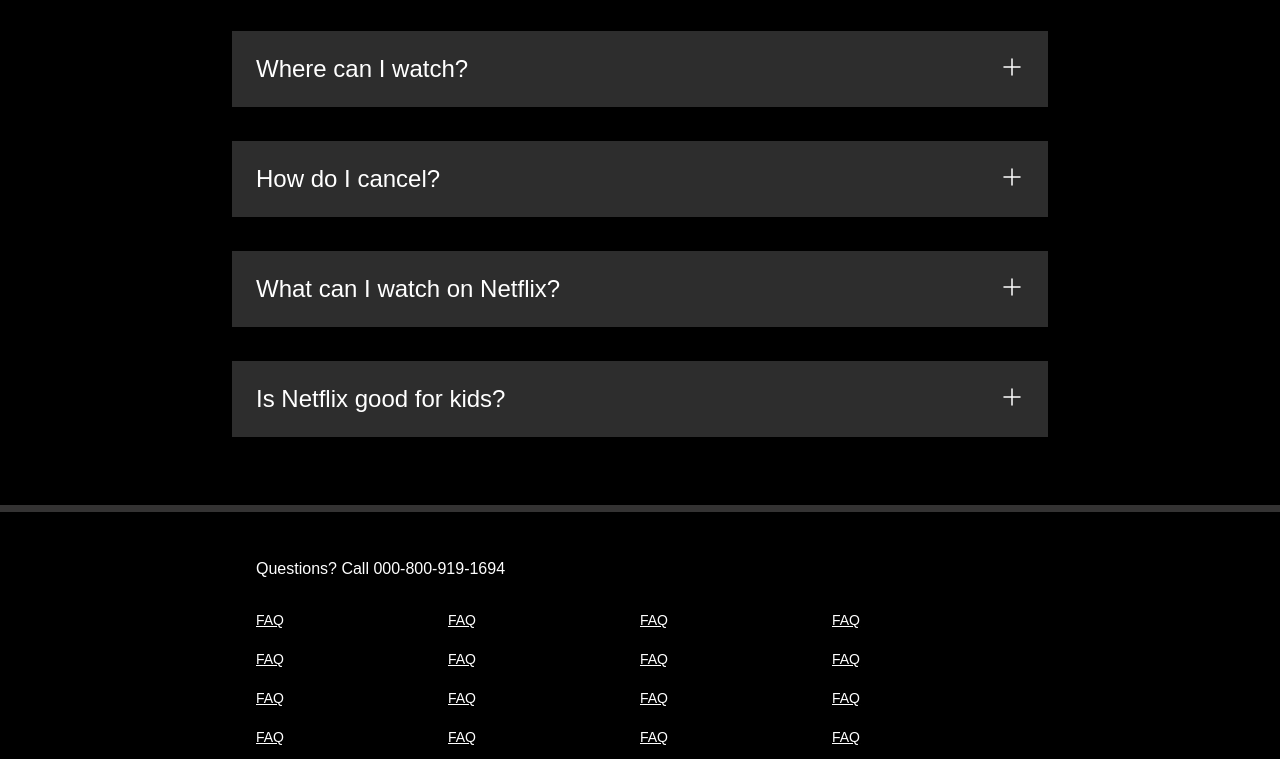
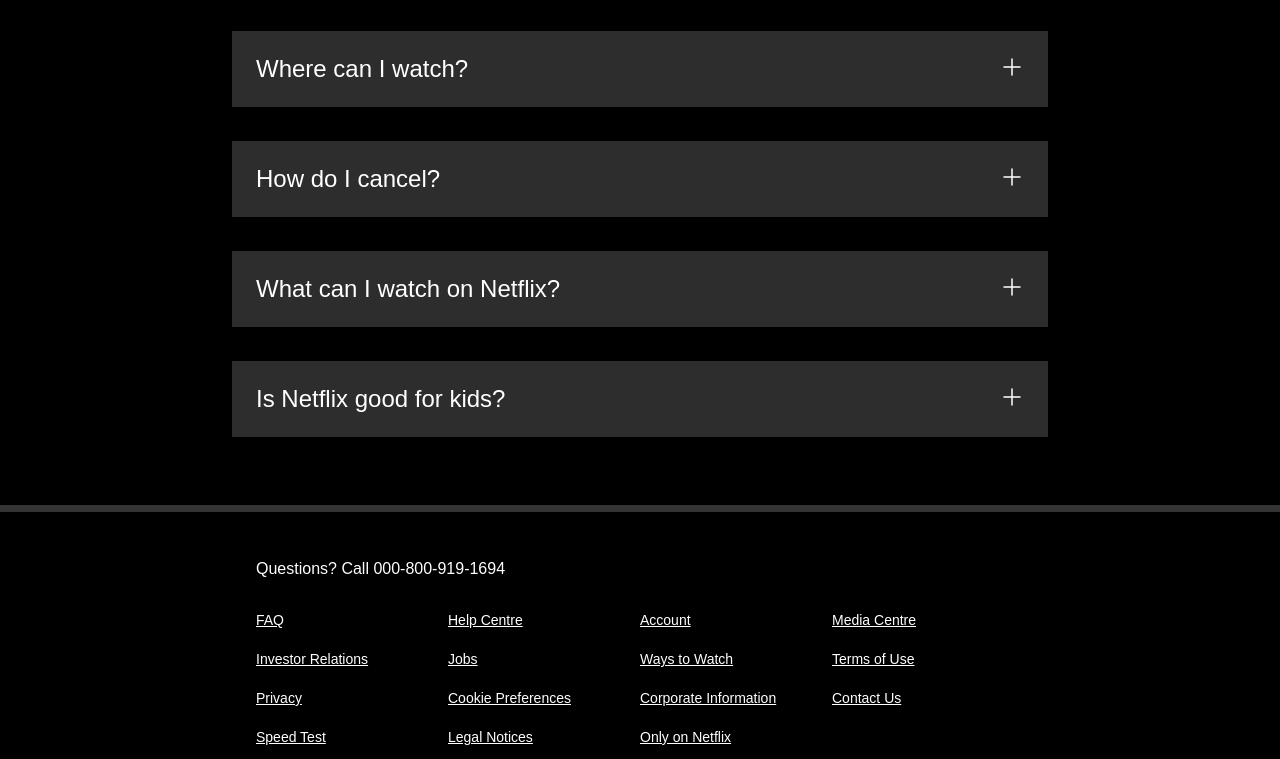
Before and after one commit to abhi4020/frontend-project, a plain HTML site: page index.html in a window 1280 px wide. Shown: the part 2631-3390 px from the top of the page. Drawn offline with Linux system fonts and the light colour scheme.

Commit message:
update in index.html
i update footer in index.html

```diff
--- a/index.html
+++ b/index.html
@@ -133,39 +133,33 @@
   </section>
   <div class="seperation"></div>
   <footer>
-    <div class="question">
-
-      Questions? Call 000-800-919-1694
-
-    </div>
+    <div class="question">Questions? Call 000-800-919-1694</div>
     <div class="footer">
       <div class="footer-item">
         <a href="faq">FAQ</a>
-        <a href="faq">FAQ</a>
-        <a href="faq">FAQ</a>
-        <a href="faq">FAQ</a>
+        <a href="Investor Relations">Investor Relations</a>
+        <a href="Privacy">Privacy</a>
+        <a href="Speed Test">Speed Test</a>
       </div>
       <div class="footer-item">
-        <a href="faq">FAQ</a>
-        <a href="faq">FAQ</a>
-        <a href="faq">FAQ</a>
-        <a href="faq">FAQ</a>
+        <a href="Help Centre">Help Centre</a>
+        <a href="Jobs">Jobs</a>
+        <a href="Cookie Preferences">Cookie Preferences</a>
+        <a href="Legal Notices">Legal Notices</a>
       </div>
       <div class="footer-item">
-        <a href="faq">FAQ</a>
-        <a href="faq">FAQ</a>
-        <a href="faq">FAQ</a>
-        <a href="faq">FAQ</a>
+        <a href="Account">Account</a>
+        <a href="Ways to Watch">Ways to Watch</a>
+        <a href="Corporate Information">Corporate Information</a>
+        <a href="Only on Netflix">Only on Netflix</a>
       </div>
       <div class="footer-item">
-        <a href="faq">FAQ</a>
-        <a href="faq">FAQ</a>
-        <a href="faq">FAQ</a>
-        <a href="faq">FAQ</a>
+        <a href="Media Centre">Media Centre</a>
+        <a href="Terms of Use">Terms of Use</a>
+        <a href="Contact Us">Contact Us</a>
       </div>
     </div>
   </footer>
-
 </body>
 
 </html>
```
